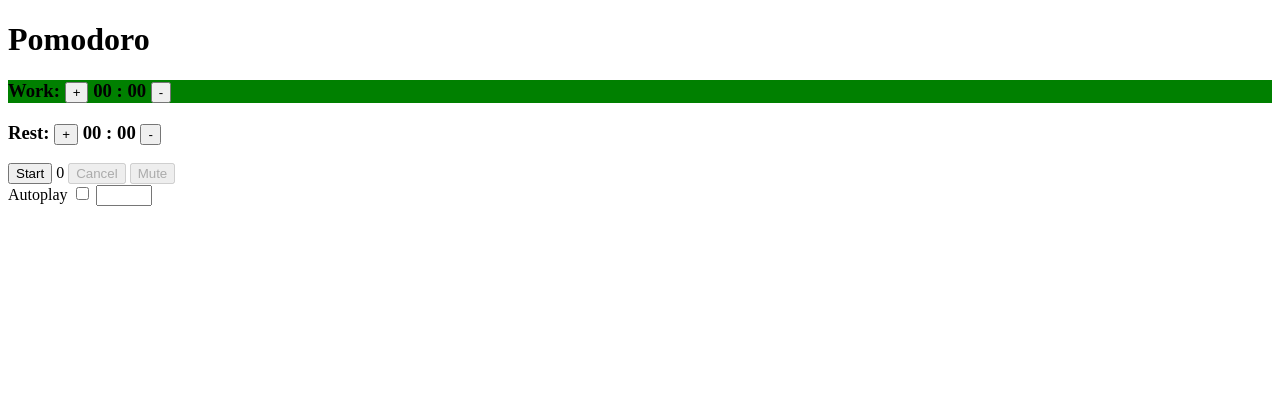
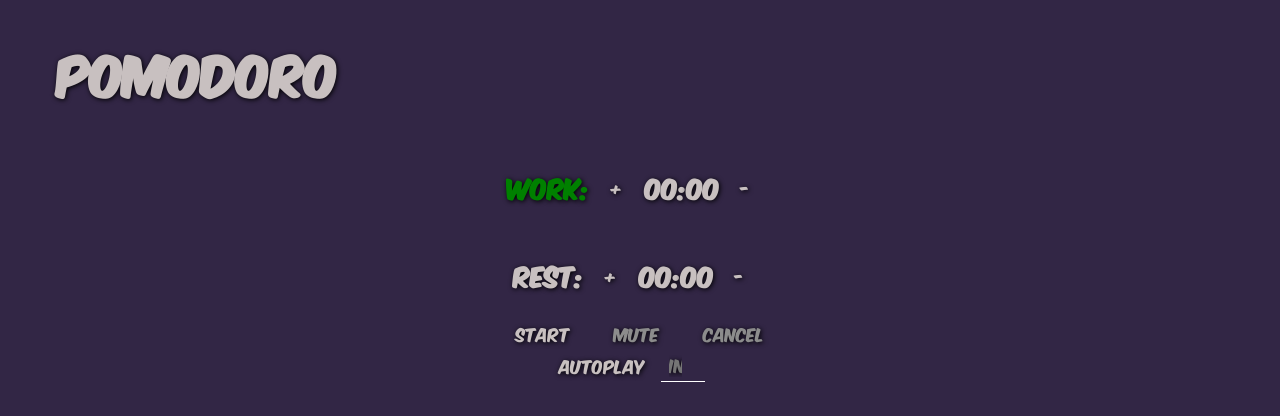
Before and after one commit to michaelStillwell/pomodoro, a website: page index.html in a window 1280 px wide. Drawn offline with Linux system fonts and the light colour scheme.

Commit message:
feat: added styling and choosing which mode

```diff
--- a/index.html
+++ b/index.html
@@ -9,37 +9,46 @@
 	<body>
 		<h1>Pomodoro</h1>
 
+		<div class="container">
 			<div id="timer">
-			<h3 id="work" class="active">
-				Work:
+				<div id="work" class="section active">
+					<h3 id="work-label">Work:</h3>
 					<button id="work-inc">+</button>
 					<b id="work-minute" data-time="00"></b>
 					<b>:</b>
 					<b id="work-second" data-time="00"></b>
 					<button id="work-dec">-</button>
-			</h3>
+				</div>
 
-			<h3 id="rest">
-				Rest:
+				<div id="rest" class="section">
+					<h3 id="rest-label">Rest:</h3>
 					<button id="rest-inc">+</button>
 					<b id="rest-minute" data-time="00"></b>
 					<b>:</b>
 					<b id="rest-second" data-time="00"></b>
 					<button id="rest-dec">-</button>
-			</h3>
+				</div>
 			</div>
 
 			<div>
 				<button id="start">Start</button>
-			<span id="rounds" data-rounds="0"></span>
+				<button id="mute" disabled>Mute</button>
 				<button id="cancel" disabled>Cancel</button>
-			<button id="mute" disabled>Mute</button>
 			</div>
 
 			<div>
-			<label for="autoplay">Autoplay</label>
-			<input id="autoplay" type="checkbox">
-			<input id="interval" type="number" min="0" max="60">
+				<input id="autoplay" type="checkbox"/>
+				<label id="autoplay-label" for="autoplay">Autoplay</label>
+				<input
+					id="interval"
+					type="number"
+					ondrop="return false"
+					onpaste="return false"
+					onkeypress="return event.keyCode >= 48 && event.keyCode <= 57 && event.target.value.length < 2"
+					min="0"
+					max="60"
+					placeholder="Int" />
+			</div>
 		</div>
 
 		<audio id="notification">
--- a/index.js
+++ b/index.js
@@ -132,7 +132,6 @@ class Timer {
 
 	let running = false;
 	let working = true;
-	let rounds = 0;
 
 	const start = document.getElementById('start');
 	const cancel = document.getElementById('cancel');
@@ -142,6 +141,7 @@ class Timer {
 	const notification = document.getElementById('notification');
 
 	const workDiv = document.getElementById('work');
+	const workLab = document.getElementById('work-label');
 	const workMin = document.getElementById('work-minute');
 	const workSec = document.getElementById('work-second');
 	const workInc = document.getElementById('work-inc');
@@ -149,6 +149,7 @@ class Timer {
 	let work = createWork();
 
 	const restDiv = document.getElementById('rest');
+	const restLab = document.getElementById('rest-label');
 	const restMin = document.getElementById('rest-minute');
 	const restSec = document.getElementById('rest-second');
 	const restInc = document.getElementById('rest-inc');
@@ -185,13 +186,10 @@ class Timer {
 	start.addEventListener('click', function() {
 		start.disabled = true;
 		cancel.disabled = false;
-		mute.disabled = false;
 
 		work.setInit(workMin.getAttribute('data-time'), workSec.getAttribute('data-time'));
 		rest.setInit(restMin.getAttribute('data-time'), restSec.getAttribute('data-time'));
 
-		rounds = 1;
-		document.getElementById('rounds').setAttribute('data-rounds', rounds);
 		running = true;
 
 		if (working) {
@@ -204,13 +202,11 @@ class Timer {
 	cancel.addEventListener('click', function() {
 		start.disabled = false;
 		cancel.disabled = true;
-		mute.disabled = true;
 
 		running = false;
 
 		work.stop();
 		rest.stop();
-		notification.pause();
 	});
 
 	mute.addEventListener('click', function() {
@@ -222,12 +218,24 @@ class Timer {
 		rest.setInterval(Number(e.target.value));
 	});
 
+	workLab.addEventListener('click', function() {
+		working = true;
+		workDiv.classList.add('active');
+		restDiv.classList.remove('active');
+	});
+
 	workInc.addEventListener('click', function() {
 		work.increment();
 	});
 
 	workDec.addEventListener('click', function() {
 		work.decrement();
+	});
+
+	restLab.addEventListener('click', function() {
+		working = false;
+		workDiv.classList.remove('active');
+		restDiv.classList.add('active');
 	});
 
 	restInc.addEventListener('click', function() {
@@ -261,6 +269,8 @@ class Timer {
 	}
 
 	function ended() {
+		console.log('')
+		mute.disabled = false;
 		notification.play();
 		if (autoplay.checked) {
 			if (!running) {
@@ -271,8 +281,6 @@ class Timer {
 				rest.start();
 			} else {
 				work.start();
-				rounds += 1;
-				document.getElementById('rounds').setAttribute('data-rounds', rounds);
 			}
 		} else {
 			notification.loop = true;
@@ -281,9 +289,9 @@ class Timer {
 
 			start.disabled = !start.disabled;
 			cancel.disabled = !cancel.disabled;
-			mute.disabled = !mute.disabled;
 		}
 
+		mute.disabled = true;
 		toggleWorking();
 	}
 
--- a/styles.css
+++ b/styles.css
@@ -1,4 +1,85 @@
-#timer h3 b:after {
+@font-face {
+  font-family: "Komikax";
+  src: url(./KOMIKAX_.ttf) format("truetype");
+}
+
+* {
+	font-family: Komikax;
+	color: hsl(0, 7%, 77%);
+	text-shadow: black 1px 1px 5px;
+	font-size: 16px;
+}
+
+h1 {
+	font-size: 3rem;
+	padding-left: 3rem;
+}
+
+h3, b {
+	font-size: 1.5rem;
+}
+
+button, input {
+	background: none;
+	border: none;
+	outline: none;
+	margin: 0 1rem;
+	--moz-appearance: textfield;
+	--webkit-appearance: none;
+    appearance: textfield;
+}
+
+button {
+	cursor: pointer;
+}
+
+button:hover {
+	color: lightgray;
+}
+
+button:disabled {
+	color: hsl(0, 0%, 55%);
+	cursor: not-allowed;
+}
+
+#autoplay:checked + #autoplay-label {
+	color: green;
+}
+
+#autoplay-label {
+	cursor: pointer;
+}
+
+#autoplay {
+	position: absolute;
+	visibility: hidden;
+}
+
+#interval {
+	border-bottom: 1px solid white;
+	padding: 0.25rem 0.5rem;
+	width: 1.75rem;
+	font-size: 1rem;
+	text-align: center;
+}
+
+body {
+	background: hsl(264, 29%, 21%);
+}
+
+.container {
+	display: flex;
+	flex-direction: column;
+}
+
+.container > div {
+	display: flex;
+	flex-direction: row;
+	justify-content: center;
+	align-items: center;
+}
+
+#timer b:after {
 	content: attr(data-time)
 }
 
@@ -6,6 +87,29 @@
 	content: attr(data-rounds);
 }
 
-.active {
-	background: green;
+.active h3 {
+	color: green;
 }
+
+.active:hover h3 {
+	color: lightgreen;
+}
+
+h3 {
+	cursor: pointer;
+}
+
+h3:hover {
+	color: pink;
+}
+
+#timer {
+	flex-direction: column;
+}
+
+.section {
+	display: flex;
+	flex-direction: row;
+	justify-content: center;
+	align-items: center;
+}
```
Also changed, not shown: KOMIKAX_.ttf (added). Lines whose indentation alone changed are shown as unchanged.
